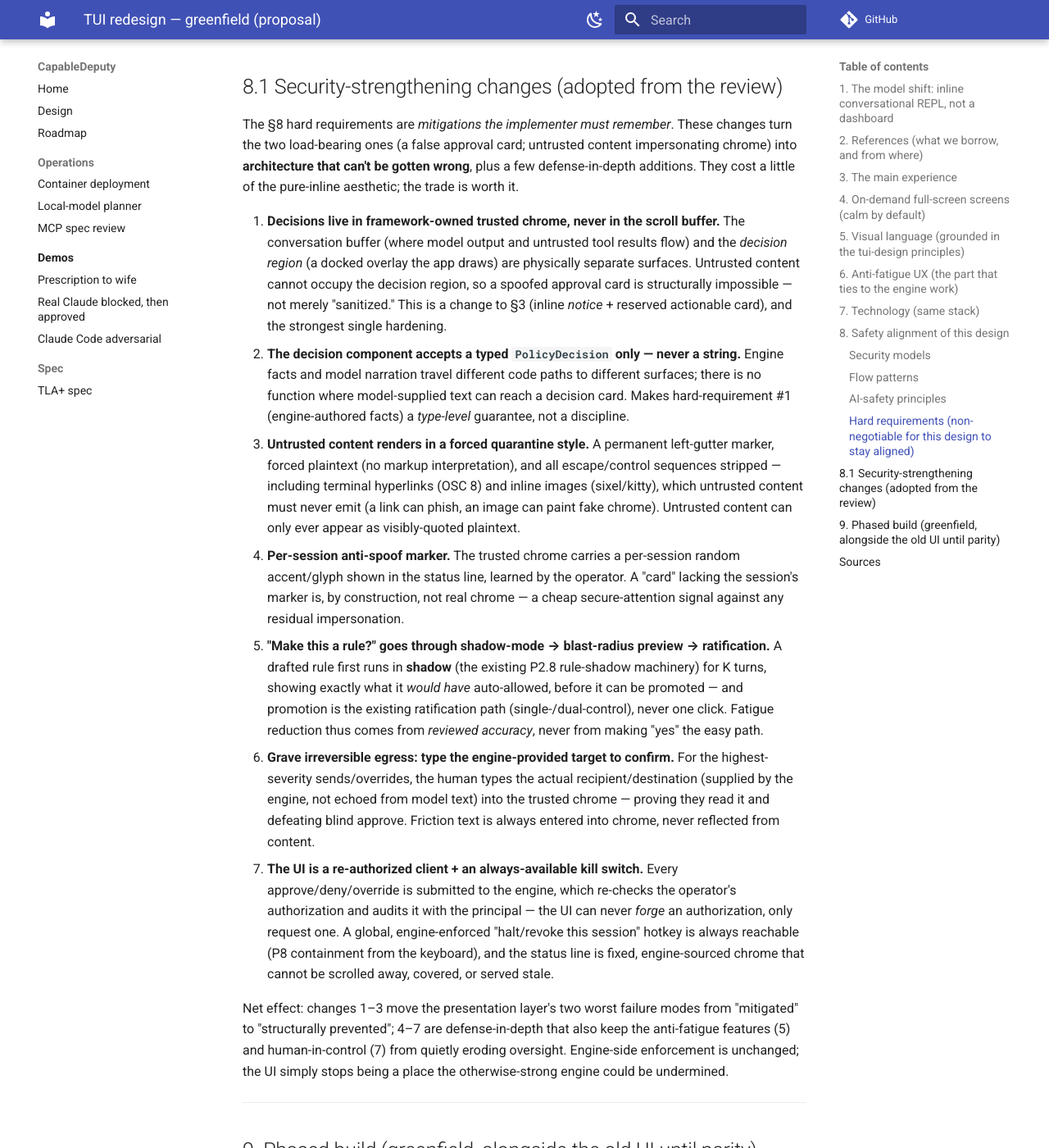
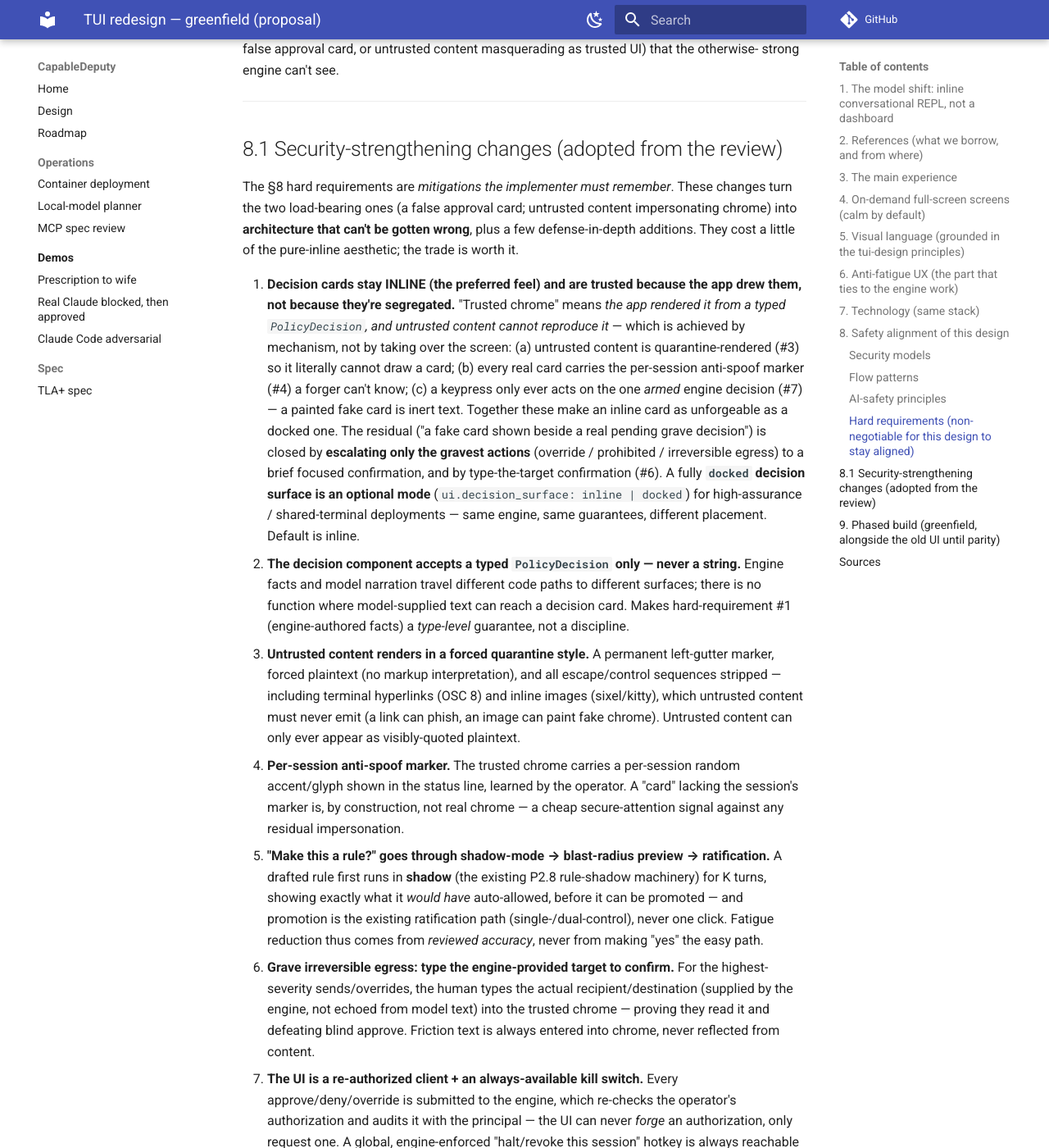
Before and after one commit to marctjones/capabledeputy, an MkDocs documentation site: the page built from docs/tui-redesign.md, in a window 1280 px wide and 1400 px high, scrolled down 6487 px. Shown: the whole window at 82% size. Built offline with MkDocs 1.6.1 and Material for MkDocs 9.7.7, drawn with Linux system fonts in a browser that asks for light colours; comment, search, counter and statistics services are not loaded; some of the changed text lies outside the part shown.

Commit message:
docs(tui): keep decisions INLINE — trust by mechanism, not segregation
Operator prefers the inline (Claude-Code) feel and doesn't want a separate
chrome region. Revised: "trusted chrome" means the app drew the card from a
typed PolicyDecision and untrusted content can't reproduce it — achieved by
MECHANISM, not screen takeover:
- untrusted content quarantine-rendered (can't draw a card),
- per-session anti-spoof marker on real chrome (forger can't know it),
- keypress acts only on the one ARMED engine decision (painted fakes are inert).

These make an inline card as unforgeable as a docked one. The residual (fake
card beside a real pending grave decision) is closed by escalating ONLY the
gravest actions (override / prohibited / irreversible egress) to a brief
focused confirm + type-the-target. Full segregation becomes an OPTIONAL mode
(ui.decision_surface: inline | docked) for high-assurance/shared terminals.
Default is inline. §3, §8.1 #1, and the phased build updated accordingly.

Co-Authored-By: Claude Opus 4.8 (1M context) <noreply@anthropic.com>

```diff
--- a/docs/tui-redesign.md
+++ b/docs/tui-redesign.md
@@ -74,12 +74,16 @@ one-keystroke full-screen *screens*, not always-on panes.
   (quiet/dim) · `⚑` advisory/WARN (amber, **non-blocking**) · `⛔` needs-approval
   (expands into a card) · `✗` denied (red, with the engine's pasteable recovery
   inline).
-- **Approval renders in reserved *trusted chrome*, not the scroll buffer.** An
-  inline `⛔` *notice* marks where the gate occurred, but the actionable card —
-  verbatim facts, the floor that fired, the keys — is drawn in a framework-owned
-  decision region (a docked overlay) that untrusted content can never write to.
-  Keyboard-driven, **grouped** (FR-035) into one card with per-item toggles when
-  several share a rationale. See §8.1 (security-strengthening change #1).
+- **Approval is an inline card — *trusted because the app drew it*, not because
+  it's in a separate region.** The card renders inline in the conversation
+  (the preferred feel), drawn by the app from a typed `PolicyDecision`, carrying
+  the per-session anti-spoof marker. It is unforgeable not by segregation but
+  because untrusted content is quarantine-rendered (can't draw a card) and a
+  keypress only acts on the one *armed* engine decision (§8.1). Keyboard-driven,
+  **grouped** (FR-035) into one card with per-item toggles when several share a
+  rationale. Only the gravest actions (override / prohibited / irreversible
+  egress) escalate to a brief focused confirmation; a `docked` decision surface
+  is an *optional* mode for high-assurance deployments.
 - **Override** rendered as a visibly heavier card with typed friction scaled to
   severity — unmistakable from an ordinary approval.
 
@@ -267,13 +271,21 @@ impersonating chrome) into **architecture that can't be gotten wrong**, plus a
 few defense-in-depth additions. They cost a little of the pure-inline aesthetic;
 the trade is worth it.
 
-1. **Decisions live in framework-owned trusted chrome, never in the scroll
-   buffer.** The conversation buffer (where model output and untrusted tool
-   results flow) and the *decision region* (a docked overlay the app draws) are
-   physically separate surfaces. Untrusted content cannot occupy the decision
-   region, so a spoofed approval card is structurally impossible — not merely
-   "sanitized." This is a change to §3 (inline *notice* + reserved actionable
-   card), and the strongest single hardening.
+1. **Decision cards stay INLINE (the preferred feel) and are trusted because the
+   app drew them, not because they're segregated.** "Trusted chrome" means *the
+   app rendered it from a typed `PolicyDecision`, and untrusted content cannot
+   reproduce it* — which is achieved by mechanism, not by taking over the screen:
+   (a) untrusted content is quarantine-rendered (#3) so it literally cannot draw
+   a card; (b) every real card carries the per-session anti-spoof marker (#4) a
+   forger can't know; (c) a keypress only ever acts on the one *armed* engine
+   decision (#7) — a painted fake card is inert text. Together these make an
+   inline card as unforgeable as a docked one. The residual ("a fake card shown
+   beside a real pending grave decision") is closed by **escalating only the
+   gravest actions** (override / prohibited / irreversible egress) to a brief
+   focused confirmation, and by type-the-target confirmation (#6). A fully
+   **`docked` decision surface is an optional mode** (`ui.decision_surface:
+   inline | docked`) for high-assurance / shared-terminal deployments — same
+   engine, same guarantees, different placement. Default is inline.
 2. **The decision component accepts a typed `PolicyDecision` only — never a
    string.** Engine facts and model narration travel different code paths to
    different surfaces; there is no function where model-supplied text can reach
@@ -318,13 +330,15 @@ place the otherwise-strong engine could be undermined.
 
 ## 9. Phased build (greenfield, alongside the old UI until parity)
 
-1. **REPL spine with the trust boundary built in** — inline streaming
+1. **REPL spine with the trust mechanisms built in** — inline streaming
    conversation + fixed engine-sourced status line + input, and from day one the
-   **two-surface split**: a scroll buffer for content vs. a framework-owned
-   decision region (§8.1 #1). The boundary is foundational, not a later pass.
-2. **Decision chips + the trusted decision component** — typed-`PolicyDecision`-
-   only rendering (§8.1 #2); chips are inline notices, the actionable card is
-   chrome. Encodes hard requirements #1 + #4 from the start.
+   *content/decision distinction by mechanism*: untrusted content is quarantine-
+   rendered, real chrome carries the per-session marker, keypresses bind to the
+   armed engine decision (§8.1 #1/#3/#4/#7). Foundational, not a later pass.
+2. **Inline decision cards, app-drawn from a typed `PolicyDecision`** — never
+   from a model string (§8.1 #2); only one armed at a time; grave actions
+   escalate to a brief focused confirm; `docked` is an optional mode. Encodes
+   hard requirements #1 + #4 from the start.
 3. **Visual language pass** — glyphs, semantic color, themes, motion, plus the
    per-session anti-spoof marker (§8.1 #4).
 4. **Untrusted-content quarantine rendering** — forced plaintext, gutter,
```
